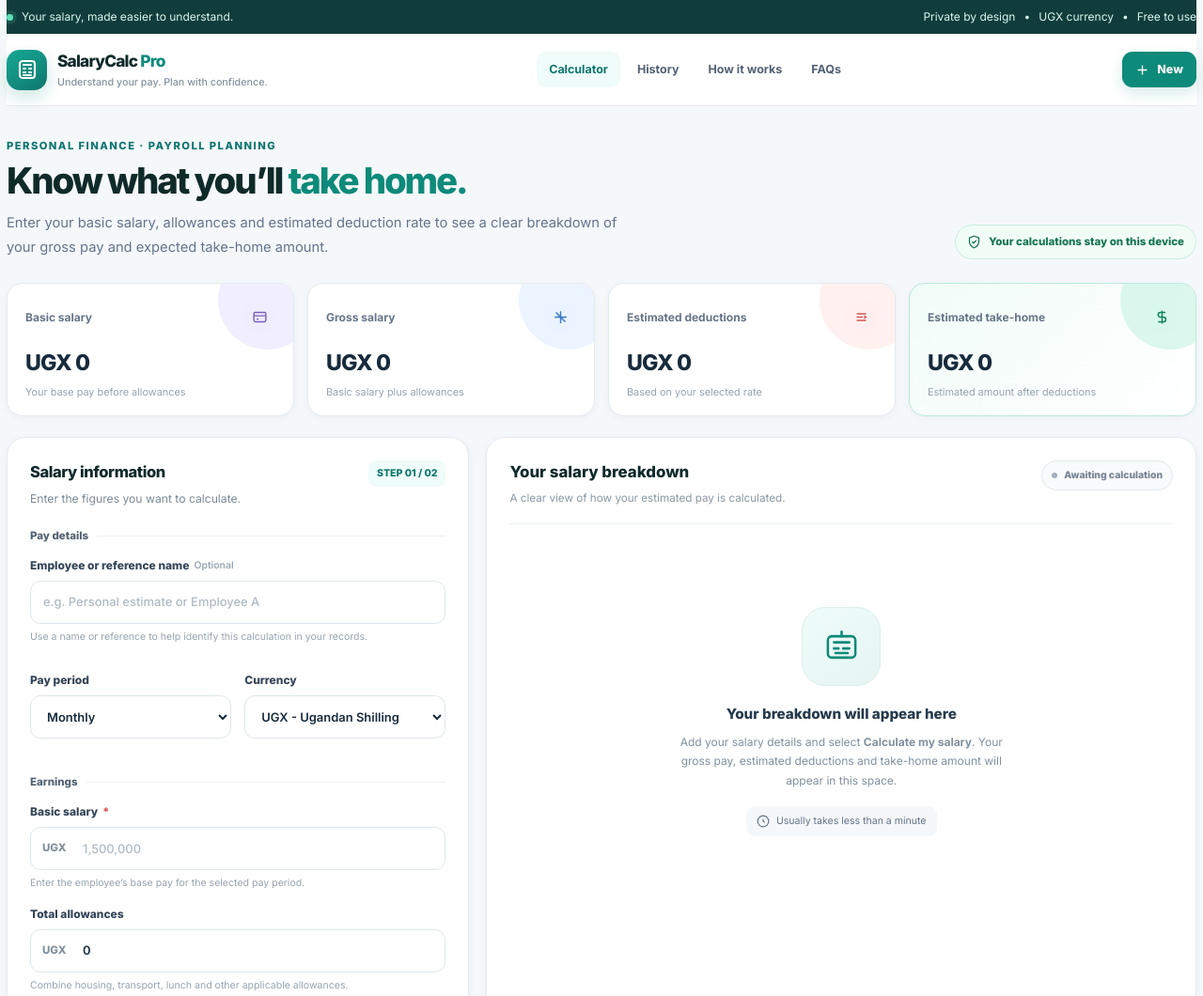
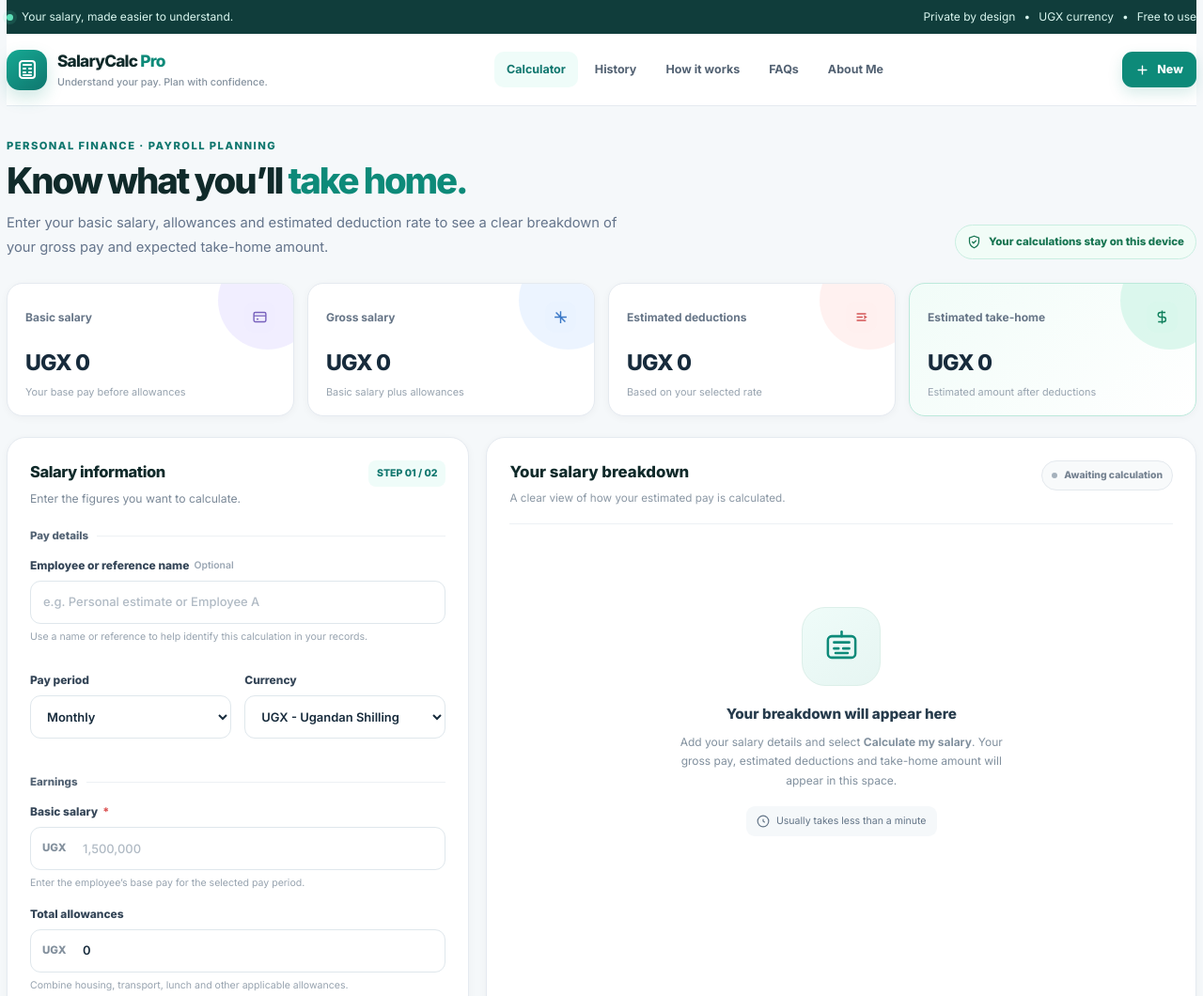
Before and after one commit to PaulDeveloper73/salary-calculator, a plain HTML site: page index.html in a window 1280 px wide. Shown: the top 1060 px of the page at 94% size. Drawn offline with nearby package versions, Linux system fonts and the light colour scheme.

Commit message:
Added my portifolio links

```diff
--- a/index.html
+++ b/index.html
@@ -132,6 +132,12 @@
             <a class="header-link" href="#history">History</a>
             <a class="header-link" href="#how-it-works">How it works</a>
             <a class="header-link" href="#faq">FAQs</a>
+            <a
+              class="header-link"
+              href="https://pauldeveloper73.github.io/Kisakye-Paul-Elite-Portifolio/"
+              target="_blank"
+              >About Me</a
+            >
           </nav>
           <a href="#calculator" class="header-cta">
             <svg
@@ -152,6 +158,12 @@
         <nav class="mobile-nav" aria-label="Mobile navigation">
           <a href="#calculator">Calculator</a><a href="#history">History</a
           ><a href="#how-it-works">How it works</a><a href="#faq">FAQs</a>
+          <a
+            class="header-link"
+            href="https://pauldeveloper73.github.io/Kisakye-Paul-Elite-Portifolio/"
+            target="_blank"
+            >About Me</a
+          >
         </nav>
       </div>
     </header>
```
